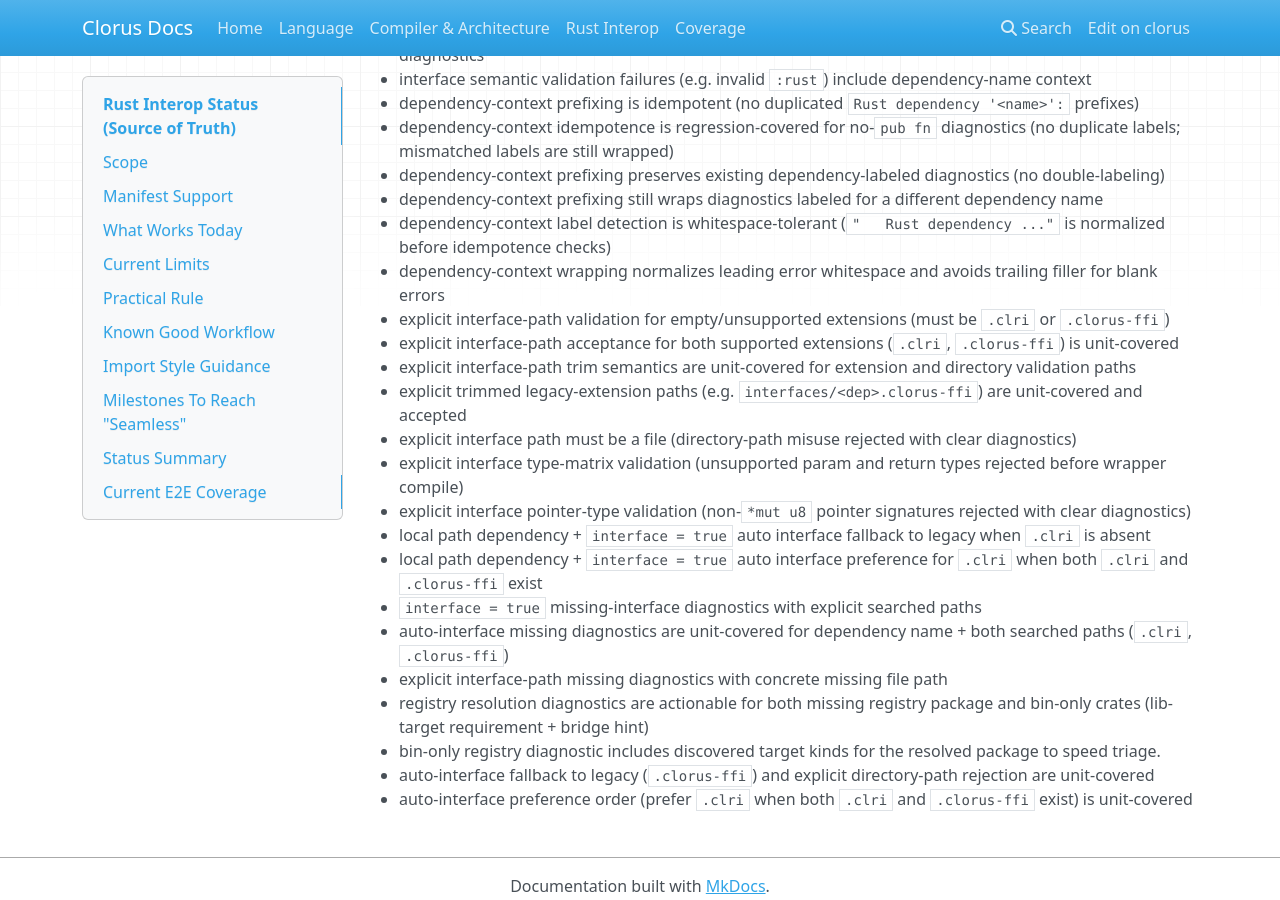
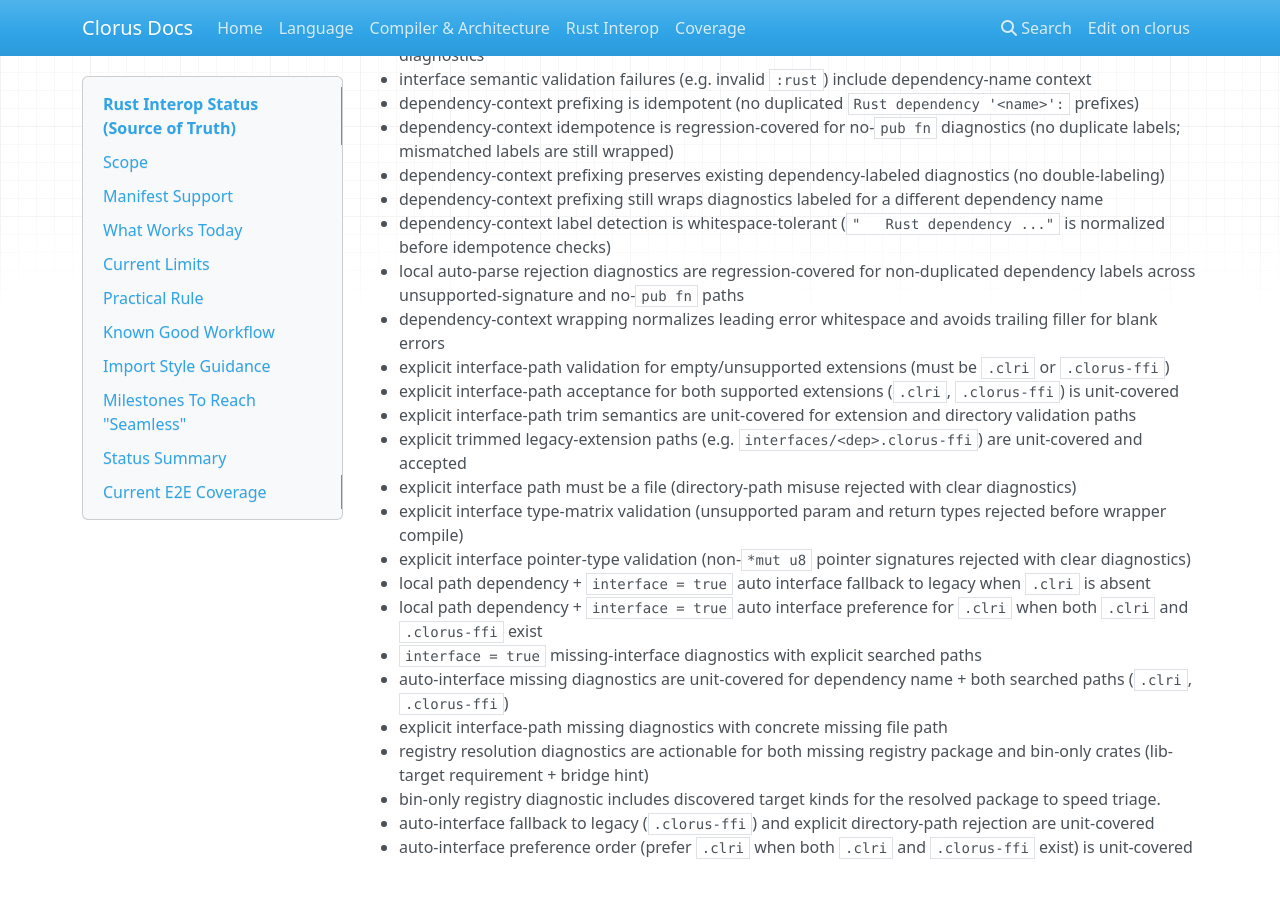
Before and after one commit to prabhugopal/clorus, an MkDocs documentation site: the page built from docs/RUST_INTEROP_STATUS.md, in a window 1280 px wide and 900 px high, scrolled down 6221 px. Built offline with MkDocs 1.6.1, drawn with Linux system fonts in a browser that asks for light colours; nearby versions of some CDN libraries.

Commit message:
docs: record non-duplicated dependency-label regressions for auto-parse rejects

```diff
--- a/docs/RUST_INTEROP_STATUS.md
+++ b/docs/RUST_INTEROP_STATUS.md
@@ -229,6 +229,7 @@ The CLI/rust-ffi integration tests now cover:
 - dependency-context prefixing preserves existing dependency-labeled diagnostics (no double-labeling)
 - dependency-context prefixing still wraps diagnostics labeled for a different dependency name
 - dependency-context label detection is whitespace-tolerant (`"   Rust dependency ..."` is normalized before idempotence checks)
+- local auto-parse rejection diagnostics are regression-covered for non-duplicated dependency labels across unsupported-signature and no-`pub fn` paths
 - dependency-context wrapping normalizes leading error whitespace and avoids trailing filler for blank errors
 - explicit interface-path validation for empty/unsupported extensions (must be `.clri` or `.clorus-ffi`)
 - explicit interface-path acceptance for both supported extensions (`.clri`, `.clorus-ffi`) is unit-covered
```
